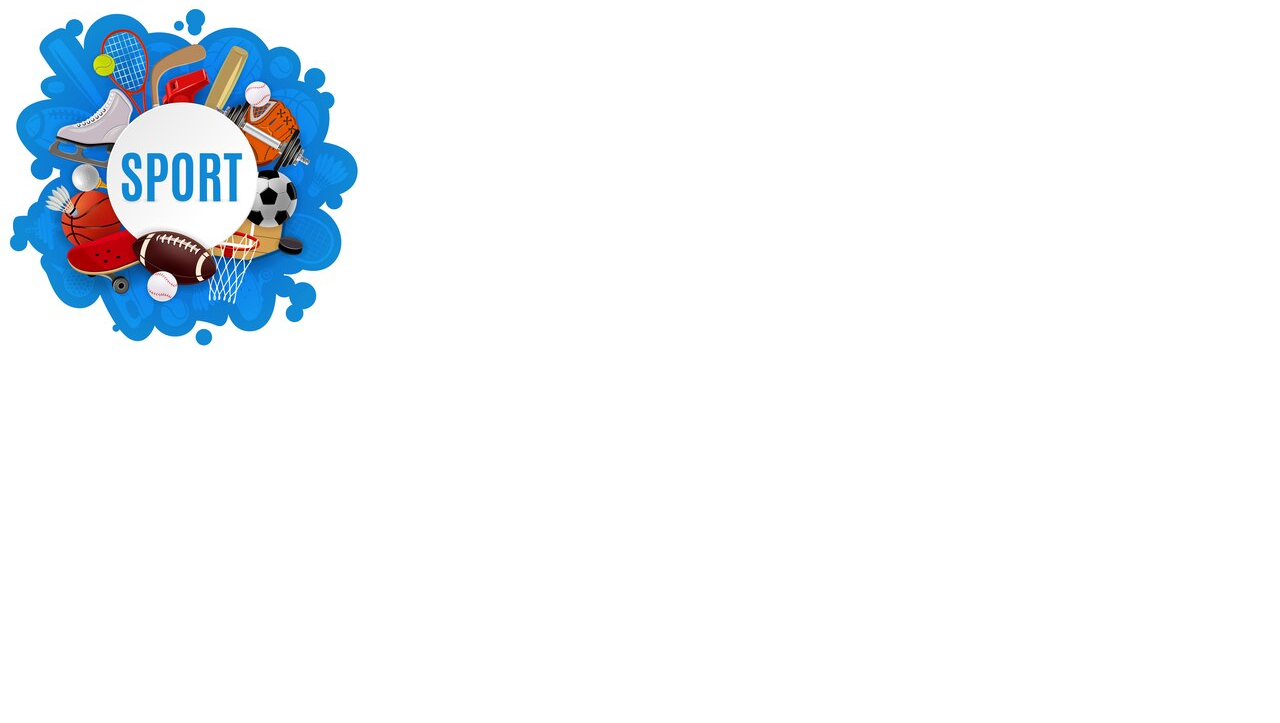
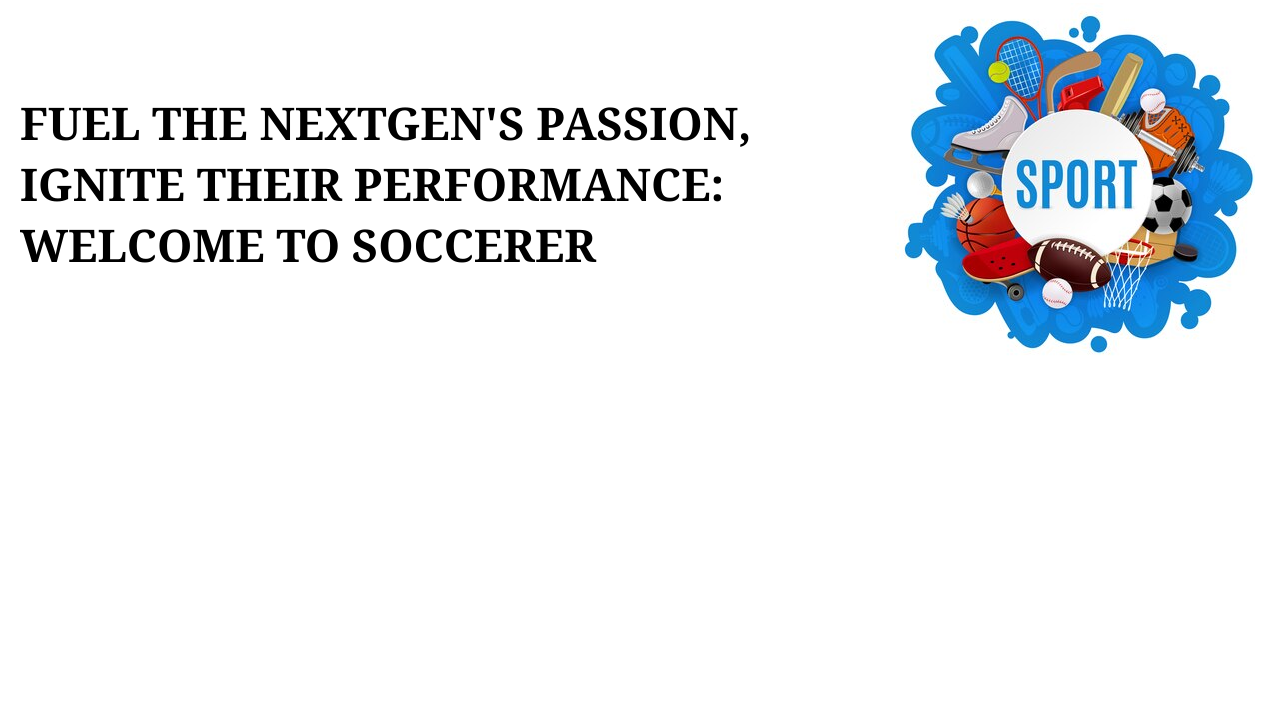
Before and after one commit to MickeyOnyando/soccerer, a plain HTML site: page index.html in a window 1280 px wide. Shown: the part 74-797 px from the top of the page. Drawn offline with Linux system fonts and the light colour scheme.

Commit message:
Landing Code

```diff
--- a/assets/css/style.css
+++ b/assets/css/style.css
@@ -74,3 +74,22 @@ button {
 button a {
   color: black;
 }
+
+.landing {
+  display: flex;
+  justify-content: space-between;
+  align-items: center;
+}
+
+.hero {
+  font-size: 45px;
+  font-weight: bold;
+  padding: 20px;
+  text-transform: uppercase;
+  color: black;
+  font-family: Georgia, "Times New Roman", Times, serif;
+}
+
+img {
+  padding: 25px;
+}
--- a/index.html
+++ b/index.html
@@ -22,11 +22,13 @@
           </ul>
         </div>
       </nav>
-      <p>
-        Fuel the nextGen's passion, Ignite their performance: Welcome to
-        Soccerer
-      </p>
-      <img src="assets/images/svg.jpg" alt="sports photo" srcset="" />
+      <div class="landing">
+        <p class="hero">
+          Fuel the nextGen's passion, Ignite their performance: Welcome to
+          Soccerer
+        </p>
+        <img src="assets/images/svg.jpg" alt="sports photo" srcset="" />
+      </div>
     </section>
 
     <!--About-->
```
